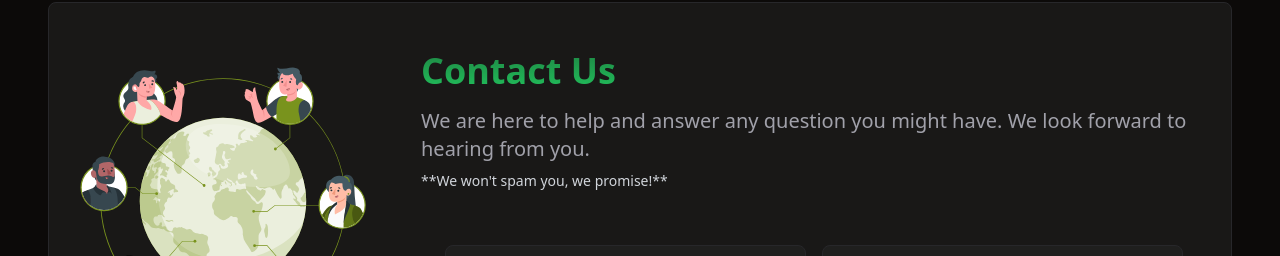
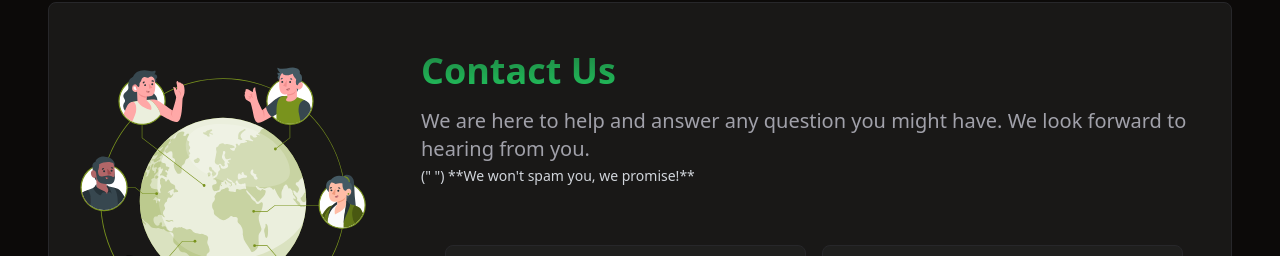
Before and after one commit to KamoEllen/ScriptApp, a React (Vite) app: page / in a window 1280 px wide. Shown: the part 5333-5589 px from the top of the page. Built offline with nearby package versions, Linux system fonts and the light colour scheme.

Commit message:
Update About.tsx

```diff
--- a/src/components/About.tsx
+++ b/src/components/About.tsx
@@ -26,9 +26,9 @@
               <p className="text-xl text-muted-foreground mt-4">
                 We are here to help and answer any question you might have. We look forward to hearing from you.
               </p>
-              <p className="text-sm text-gray-300 mt-2">
-                **We won't spam you, we promise!**
-              </p>
+              <span className="text-sm text-gray-300 mt-2">
+                (" ") **We won't spam you, we promise!**
+              </span>
             </div>
 
             <div className="flex flex-col gap-4">
```
